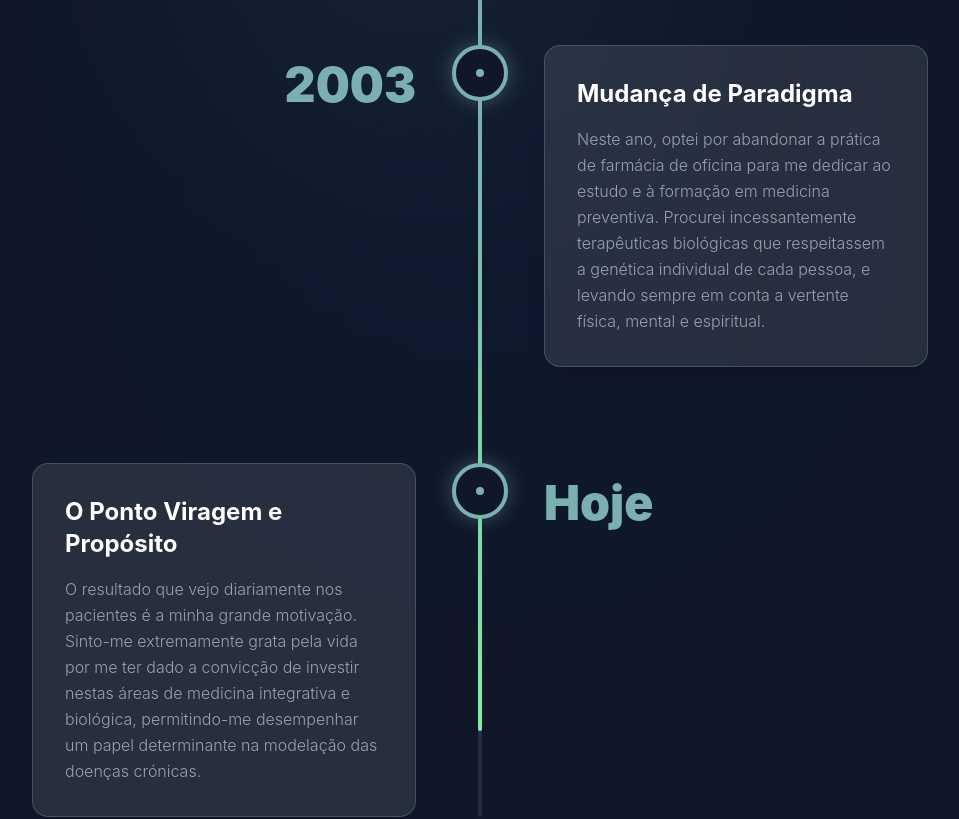
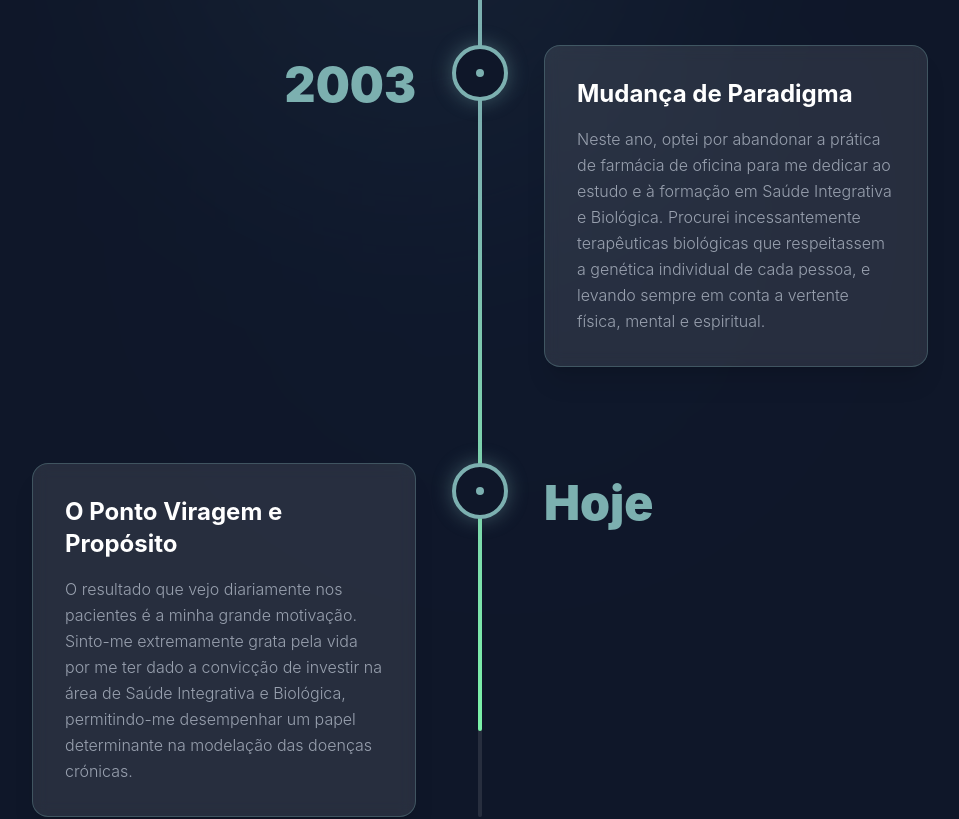
Before and after one commit to layoutdev-pt/Dra.Vasconcelos, a React (Vite) app: page /sobre in a window 1280 px wide. Shown: the part 2700-3519 px from the top of the page, without its empty margins (160-1119 px from the left). Built offline with nearby package versions, Linux system fonts and the light colour scheme; no server answers; the database is empty.

Commit message:
feat: substituicao semantica isolada de Medicina para Saude Integrativa e Biologica

```diff
--- a/index.html
+++ b/index.html
@@ -14,7 +14,7 @@
 
     <!-- Open Graph Global (Fallback) -->
     <meta property="og:title" content="Dra. Alexandra Vasconcelos" />
-    <meta property="og:description" content="Saúde Integrativa e Medicina Funcional" />
+    <meta property="og:description" content="Saúde Integrativa e Biológica" />
     <meta property="og:type" content="website" />
     <!-- O URL tem obrigatoriamente de ser absoluto. Substitua pelo domínio real. Caminhos locais falharão. -->
     <meta property="og:image" content="https://www.draalexandravasconcelos.pt/images/logo_preview.jpeg" />
--- a/src/sections/Blog/BlogHero.tsx
+++ b/src/sections/Blog/BlogHero.tsx
@@ -11,7 +11,7 @@ export const BlogHero: React.FC = () => {
           Blog da <span className="text-secondary">Dra. Alexandra Vasconcelos</span>
         </h1>
         <p className="text-site-text-muted mt-6 max-w-2xl mx-auto text-lg font-light">
-          Explore conteúdos exclusivos sobre medicina integrativa, longevidade e saúde funcional.
+          Explore conteúdos exclusivos sobre Saúde Integrativa e Biológica, longevidade e saúde funcional.
         </p>
       </div>
     </section>
--- a/src/sections/Blog/BlogNewsletter.tsx
+++ b/src/sections/Blog/BlogNewsletter.tsx
@@ -57,7 +57,7 @@ export const BlogNewsletter: React.FC = () => {
               Receba conteúdos de saúde diretamente no seu e-mail.
             </h2>
             <p className="text-gray-400 text-lg font-light">
-              Assine para não perder os novos artigos sobre longevidade e medicina integrativa.
+              Assine para não perder os novos artigos sobre longevidade e Saúde Integrativa e Biológica.
             </p>
           </div>
 
--- a/src/sections/about/AuthorityMetrics.tsx
+++ b/src/sections/about/AuthorityMetrics.tsx
@@ -22,7 +22,7 @@ export const AuthorityMetrics: React.FC = () => {
             <div className="md:col-span-2 bg-[#F97316] text-white rounded-3xl p-8 lg:p-10 shadow-lg relative overflow-hidden group">
               <div className="absolute right-0 top-0 w-64 h-full bg-white/10 -skew-x-12 translate-x-32 group-hover:translate-x-10 transition-transform duration-700" />
               <Award className="w-8 h-8 mb-6 opacity-80" />
-              <h3 className="text-3xl font-extrabold mb-4">Especialização em Medicina Integrativa</h3>
+              <h3 className="text-3xl font-extrabold mb-4">Especialização em Saúde Integrativa e Biológica</h3>
               <p className="opacity-90 max-w-md text-lg leading-relaxed">
                 Mais de duas décadas de prática clínica na vanguarda da neurociência e abordagens integrativas avançadas focado nas causas profundas.
               </p>
@@ -68,7 +68,7 @@ export const AuthorityMetrics: React.FC = () => {
                 "Master em Nutrição Ortomolecular pelo IONAC - Barcelona, Espanha",
                 "Especialização em Nutrição Celular Ativa – Madrid INCA",
                 "Mestre em Homeopatia Unicista e Homotoxicologia",
-                "Prática clínica em Biorressonância e medicina bioreguladora",
+                "Prática clínica em Biorressonância e Saúde Integrativa e Biológica",
                 "Membro da ABNPIOM (Asociación Española Prof. en Nutrición y Med. Integrativa)",
                 "Membro da APMI (Associação Portuguesa de Medicina Integrativa)",
                 "Autora: \"Dairy Products: Impact on Prostate Cancer?\" (Frontiers Front. Nutr.)"
--- a/src/sections/about/JourneyTimeline.tsx
+++ b/src/sections/about/JourneyTimeline.tsx
@@ -35,12 +35,12 @@ export const JourneyTimeline: React.FC = () => {
     {
       year: "2003",
       title: "Mudança de Paradigma",
-      description: "Neste ano, optei por abandonar a prática de farmácia de oficina para me dedicar ao estudo e à formação em medicina preventiva. Procurei incessantemente terapêuticas biológicas que respeitassem a genética individual de cada pessoa, e levando sempre em conta a vertente física, mental e espiritual."
+      description: "Neste ano, optei por abandonar a prática de farmácia de oficina para me dedicar ao estudo e à formação em Saúde Integrativa e Biológica. Procurei incessantemente terapêuticas biológicas que respeitassem a genética individual de cada pessoa, e levando sempre em conta a vertente física, mental e espiritual."
     },
     {
       year: "Hoje",
       title: "O Ponto Viragem e Propósito",
-      description: "O resultado que vejo diariamente nos pacientes é a minha grande motivação. Sinto-me extremamente grata pela vida por me ter dado a convicção de investir nestas áreas de medicina integrativa e biológica, permitindo-me desempenhar um papel determinante na modelação das doenças crónicas."
+      description: "O resultado que vejo diariamente nos pacientes é a minha grande motivação. Sinto-me extremamente grata pela vida por me ter dado a convicção de investir na área de Saúde Integrativa e Biológica, permitindo-me desempenhar um papel determinante na modelação das doenças crónicas."
     }
   ];
 
--- a/src/sections/academy/CoursesHero.tsx
+++ b/src/sections/academy/CoursesHero.tsx
@@ -57,7 +57,7 @@ export const CoursesHero: React.FC = () => {
               custom={2}
               className="text-lg md:text-xl text-site-text-muted font-light mb-10 leading-relaxed max-w-xl"
             >
-              Programas intensivos desenhados para quem procura profundidade científica e resultados práticos na medicina integrativa.
+              Programas intensivos desenhados para quem procura profundidade científica e resultados práticos em Saúde Integrativa e Biológica.
             </motion.p>
 
             <motion.a
--- a/src/sections/appointments/AdvancedTreatments.tsx
+++ b/src/sections/appointments/AdvancedTreatments.tsx
@@ -39,7 +39,7 @@ const COMPLEMENTARY_EXAMS = [
   {
     icon: Dna,
     title: 'Exames Genéticos e Disbiose',
-    detail: 'Perfis genéticos para medicina preventiva, análise da microbiota intestinal e marcadores bioquímicos de função orgânica.',
+    detail: 'Perfis genéticos para Saúde Integrativa e Biológica, análise da microbiota intestinal e marcadores bioquímicos de função orgânica.',
     tags: ['Genética', 'Microbiota', 'Prevenção'],
   },
 ];
@@ -97,7 +97,7 @@ export const AdvancedTreatments: React.FC = () => {
           </motion.span>
           <motion.h2 variants={fadeInUp} custom={1} className="text-3xl md:text-5xl font-bold text-site-text mb-6 leading-tight">
             Tecnologia de Ponta para<br />
-            <span className="text-secondary font-serif font-medium italic">Medicina de Precisão</span>
+            <span className="text-secondary font-serif font-medium italic">Saúde Integrativa e Biológica</span>
           </motion.h2>
           <motion.p variants={fadeInUp} custom={2} className="text-site-text-muted font-light text-lg md:text-xl leading-relaxed">
             Exploramos além dos sintomas através de diagnósticos detalhados, desenhando um plano terapêutico verdadeiramente personalizado.
--- a/src/sections/appointments/AppointmentHero.tsx
+++ b/src/sections/appointments/AppointmentHero.tsx
@@ -52,7 +52,7 @@ export const AppointmentHero: React.FC = () => {
           custom={2}
           className="text-lg md:text-xl text-site-text-muted max-w-2xl font-light mb-10 leading-relaxed"
         >
-          Uma abordagem personalizada que une a medicina convencional e funcional para tratar a causa raiz dos seus sintomas.
+          Uma abordagem personalizada que une a medicina convencional à Saúde Integrativa e Biológica para otimizar a causa raiz dos seus sintomas.
         </motion.p>
 
         {/* CTA Button */}
--- a/src/sections/appointments/ConsultationDetails.tsx
+++ b/src/sections/appointments/ConsultationDetails.tsx
@@ -46,7 +46,7 @@ export const ConsultationDetails: React.FC = () => {
             <div className="grid grid-cols-1 md:grid-cols-3 gap-6 lg:gap-8">
               {[
                 { icon: Clock, iconBg: 'bg-secondary/10', iconColor: 'text-secondary', title: 'Tempo de Qualidade', desc: 'Consultas com duração até 2 horas. Tempo dedicado para ouvir e interpretar a sua história completa com total dedicação.' },
-                { icon: BriefcaseMedical, iconBg: 'bg-blue-500/10', iconColor: 'text-blue-400', title: 'Medicina Funcional', desc: 'Avaliação avançada da saúde com foco na prevenção, equilíbrio e otimização do organismo.' },
+                { icon: BriefcaseMedical, iconBg: 'bg-blue-500/10', iconColor: 'text-blue-400', title: 'Saúde Integrativa e Biológica', desc: 'Avaliação avançada da saúde com foco na prevenção, equilíbrio e otimização do organismo.' },
                 { icon: ClipboardList, iconBg: 'bg-green-500/10', iconColor: 'text-green-400', title: 'Plano Personalizado', desc: 'Uma abordagem personalizada de nutrição, suplementação e estilo de vida baseada na sua individualidade biológica e genética.' },
               ].map((card, i) => (
                 <motion.div
@@ -232,7 +232,7 @@ export const ConsultationDetails: React.FC = () => {
                         <BriefcaseMedical className="w-8 h-8 text-blue-400 -rotate-3" />
                       </div>
                       <h3 className="text-2xl md:text-3xl font-bold text-site-text mb-3">
-                        Medicina Preventiva Personalizada
+                        Saúde Integrativa e Biológica Personalizada
                       </h3>
                       <p className="text-site-text-muted font-light max-w-2xl mx-auto">
                         Através de bioressonância e testes avançados, identificamos desequilíbrios antes que se manifestem em doença.
@@ -254,7 +254,7 @@ export const ConsultationDetails: React.FC = () => {
                         { label: 'Cargas Geopatogénicas e Eletromagnéticas', desc: 'Impacto ambiental na saúde.' },
                         { label: 'Medição de Stress', desc: 'Inclui stress simpático, eletromagnético, radioativo e por metais pesados.' },
                         { label: 'Deficiências Nutricionais', desc: 'Identificação de carências de vitaminas e minerais.' },
-                        { label: 'Testes Genéticos', desc: 'Análise de variações genéticas para medicina preventiva (doenças cardiovasculares, metabólicas, diabetes, neurodegenerativas e cancro).' },
+                        { label: 'Testes Genéticos', desc: 'Análise de variações genéticas para Saúde Integrativa e Biológica (doenças cardiovasculares, metabólicas, diabetes, neurodegenerativas e cancro).' },
                       ].map((item, i) => (
                         <div key={i} className="flex items-start gap-3 bg-surface-muted rounded-2xl p-4 border border-surface-border">
                           <div className="w-2 h-2 rounded-full bg-secondary mt-2 shrink-0" />
--- a/src/sections/home/Hero.tsx
+++ b/src/sections/home/Hero.tsx
@@ -72,7 +72,7 @@ export const Hero: React.FC = () => {
             <p className="text-lg text-site-text-muted max-w-lg leading-relaxed font-light mt-[-20px] md:mt-[-40px]">
               Todas as vezes que vai ao médico acredita que está a cuidar da sua
               saúde. Mas tratar sintomas não é o mesmo que tratar a causa. A
-              medicina integrativa procura compreender a origem da doença e
+              Saúde Integrativa e Biológica procura compreender a origem da doença e
               restaurar a saúde a partir da biologia celular.
             </p>
 
@@ -88,8 +88,8 @@ export const Hero: React.FC = () => {
 
             <div className="pt-6 flex items-center gap-8 text-sm text-site-text-muted font-medium">
               <div className="flex items-center gap-2">
-                <CheckCircle2 className="w-5 h-5 text-secondary" /> Medicina
-                Integrativa
+                <CheckCircle2 className="w-5 h-5 text-secondary" /> Saúde
+                Integrativa e Biológica
               </div>
               <div className="flex items-center gap-2">
                 <CheckCircle2 className="w-5 h-5 text-secondary" /> Abordagem
```
Also changed, not shown: 1 other file (tests, documents, lock files or other folders).
